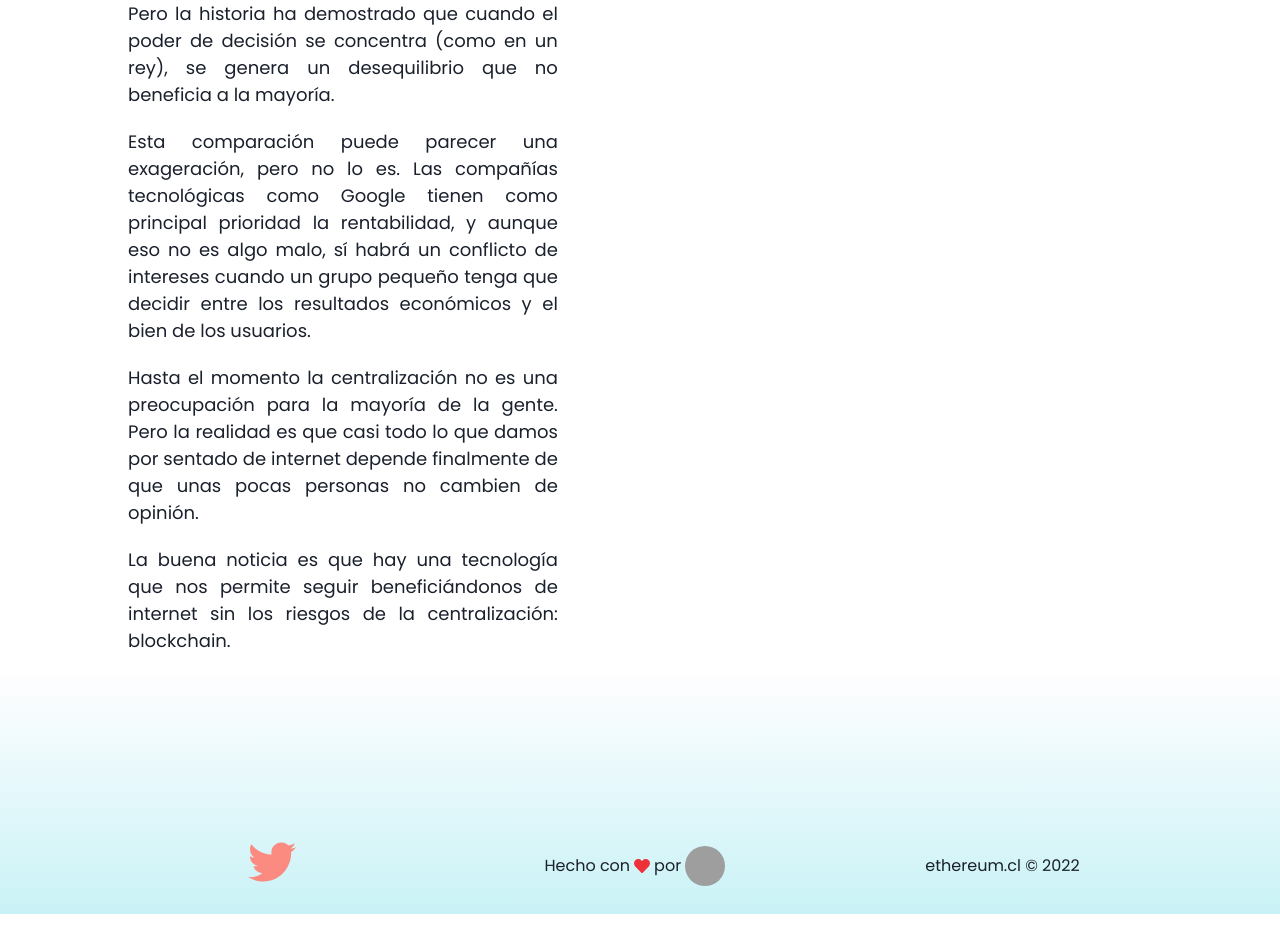
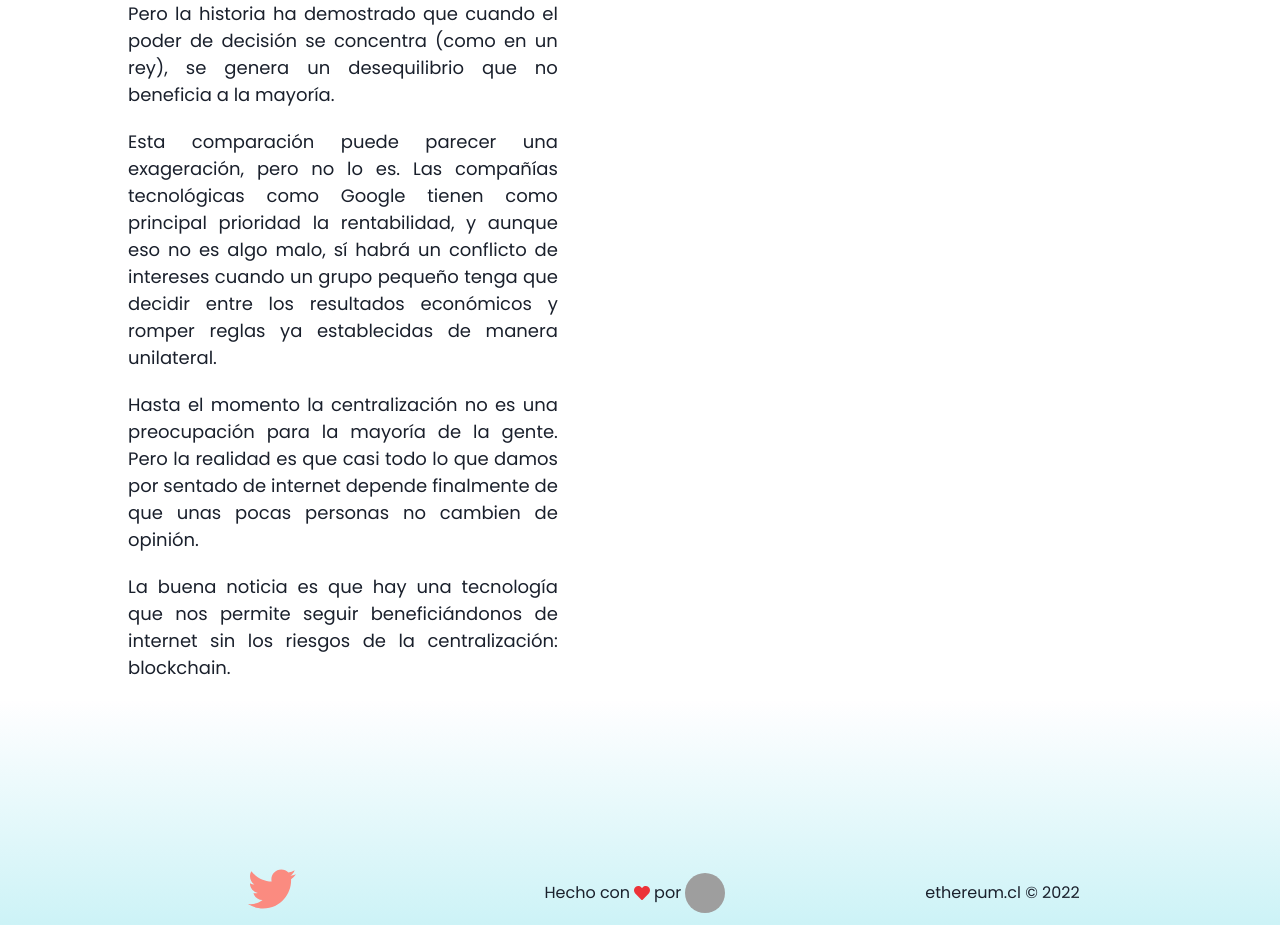
Before and after one commit to natedevxyz/ethereum-cl, a Next.js app: page /conocimiento/descentralizacion in a window 1280 px wide. Shown: the part 843-1768 px from the top of the page. Built offline with nearby package versions, Linux system fonts and the light colour scheme; grey boxes are pictures that could not be loaded; a web font is replaced by a local one.

Commit message:
Edit a paragraph of descentralizcion

```diff
--- a/pages/conocimiento/descentralizacion.js
+++ b/pages/conocimiento/descentralizacion.js
@@ -72,8 +72,8 @@ export default function Descentralizacion() {
 								Las compañías tecnológicas como Google tienen como principal
 								prioridad la rentabilidad, y aunque eso no es algo malo, sí
 								habrá un conflicto de intereses cuando un grupo pequeño tenga
-								que decidir entre los resultados económicos y el bien de los
-								usuarios.
+								que decidir entre los resultados económicos y romper reglas ya
+								establecidas de manera unilateral.
 							</Text>
 							<Text textAlign="justify" mb={5} fontSize={{ md: 'lg' }}>
 								Hasta el momento la centralización no es una preocupación para
```
